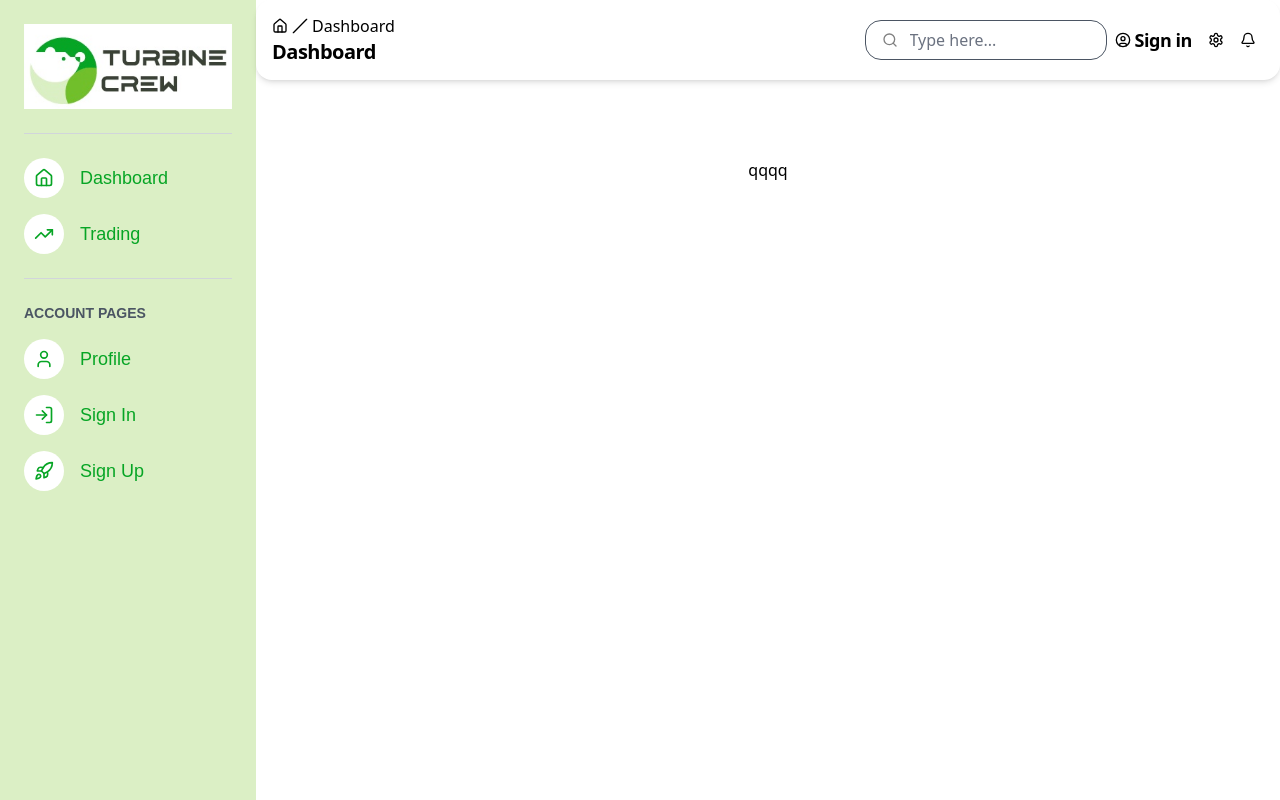
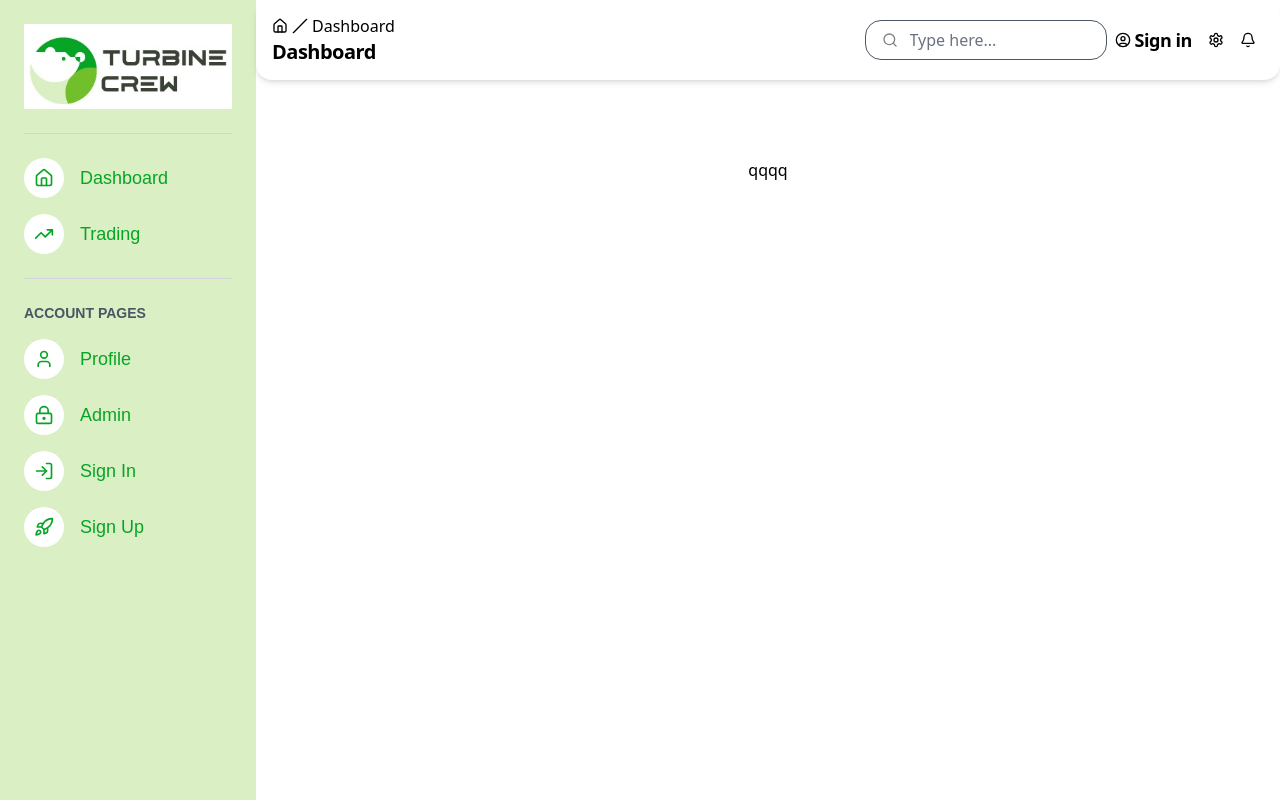
Before and after one commit to turbinecrew/turbin_electrical, a Next.js app: page / in a window 1280 px wide. Built offline with nearby package versions, Linux system fonts and the light colour scheme.

Commit message:
✨: 사이드바와 관리자 페이지 연결

```diff
--- a/src/components/custom/sidebar/index.tsx
+++ b/src/components/custom/sidebar/index.tsx
@@ -1,6 +1,13 @@
 "use client"
 
-import { Home, User, LogIn, Rocket, TrendingUp } from "lucide-react"
+import {
+	Home,
+	User,
+	LogIn,
+	Rocket,
+	TrendingUp,
+	LockKeyhole,
+} from "lucide-react"
 import Image from "next/image"
 import Link from "next/link"
 import { useState } from "react"
@@ -84,6 +91,19 @@ export default function Sidebar() {
 							</Link>
 						</li>
 
+						{/* Admin Button */}
+						<li>
+							<Link
+								href="/manage"
+								className="group flex items-center space-x-4 hover:text-gray-600"
+							>
+								<div className="flex h-10 w-10 items-center justify-center rounded-full bg-white text-tbGreen transition-colors duration-300 group-hover:bg-tbGreen group-hover:text-white">
+									<LockKeyhole className="h-5 w-5" />
+								</div>
+								<span className="text-lg font-medium">Admin</span>
+							</Link>
+						</li>
+
 						{/* Sign In */}
 						<li>
 							<button
```
Also changed, not shown: 1 other file (tests, documents, lock files or other folders).
